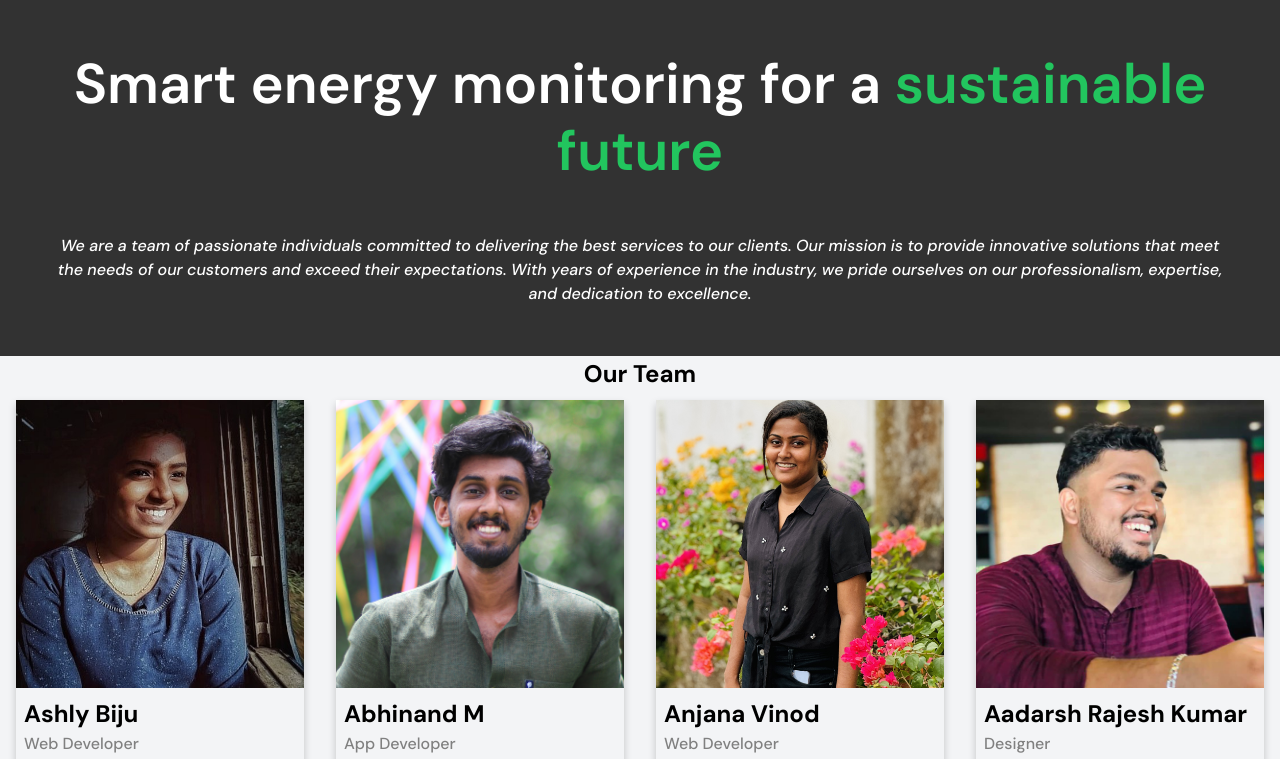
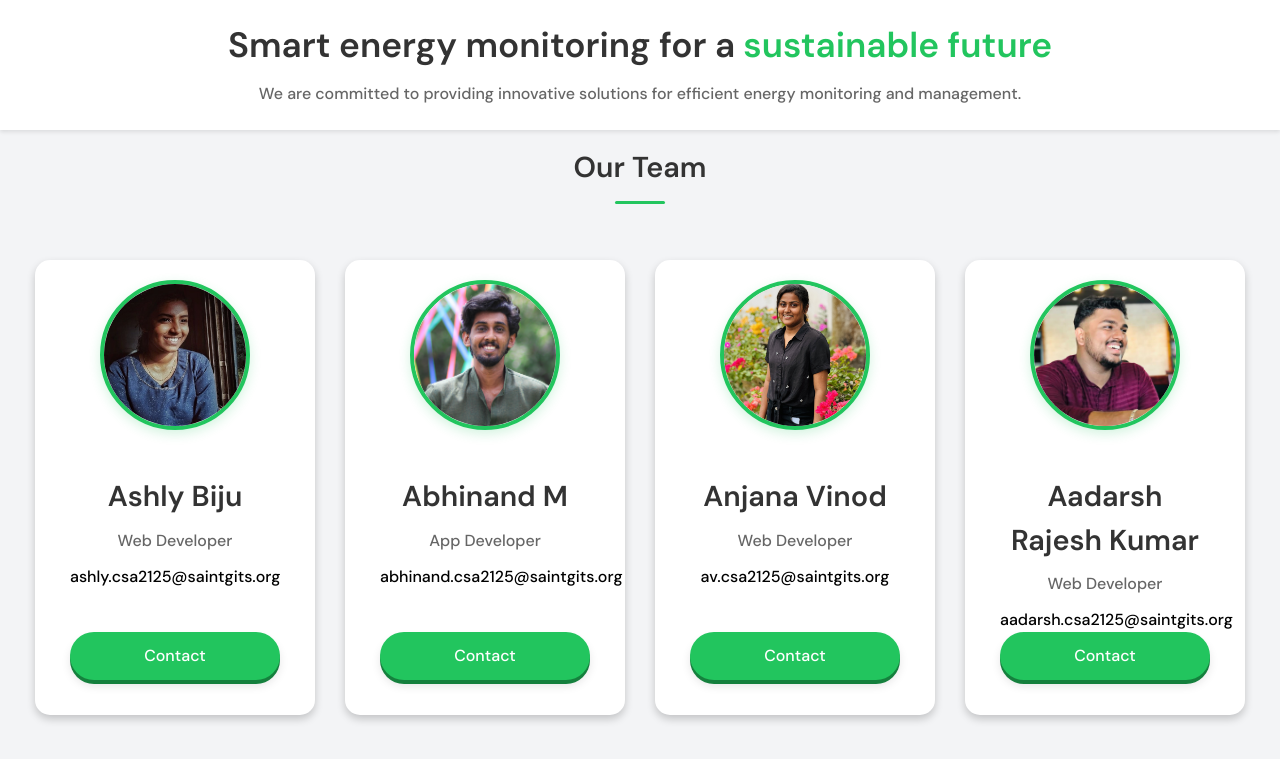
Before and after one commit to ashlybiju5207/Mainproject, a React (Create React App) app: page /aboutus in a window 1280 px wide. Shown: the top 759 px of the page. Built offline with nearby package versions, Linux system fonts and the light colour scheme.

Commit message:
ui updated

```diff
--- a/package.json
+++ b/package.json
@@ -7,6 +7,7 @@
     "@testing-library/jest-dom": "^5.17.0",
     "@testing-library/react": "^13.4.0",
     "@testing-library/user-event": "^13.5.0",
+    "html2pdf.js": "^0.10.2",
     "lucide-react": "^0.469.0",
     "react": "^18.3.1",
     "react-dom": "^18.3.1",
--- a/src/screens/Aboutus.css
+++ b/src/screens/Aboutus.css
@@ -6,6 +6,12 @@ body {
 html {
   box-sizing: border-box;
 }
+
+*, *:before, *:after {
+  box-sizing: inherit;
+}
+
+/* Typography */
 h1 {
   font-size: 3.5em;
   font-weight: 600;
@@ -18,72 +24,236 @@ body {
 }
 
 .highlight {
-    color: #22c55e; /* Change text color */
-
-    }
-  .about-section p {
-    padding: 50px 0px 0px 0px;
-    font-style: italic;
-  }
-  *, *:before, *:after {
-    box-sizing: inherit;
+  color: #22c55e;
 }
 
-  .column {
-    float: left;
-    width: 25%;
-    margin-bottom: 16px;
-    padding: 0 8px;
-  }
-
-  .card {
-    box-shadow: 0 4px 8px 0 rgba(0, 0, 0, 0.2);
-    margin: 8px;
-  }
-
+/* About Section - Preserved */
 .about-section {
   padding: 50px;
   text-align: center;
   background-color: #323232;
   color: rgb(255, 255, 255);
 }
-  .container {
-    padding: 8px; /* Adjust padding to shrink content space */
-    height: auto; /* Ensure it dynamically fits the content */
-    max-height: 100px; /* Set a maximum height to limit its size */
-    overflow: hidden; /* Hide content if it overflows */
+
+.about-section p {
+  padding: 50px 0px 0px 0px;
+  font-style: italic;
+}
+
+/* Team Section - Updated */
+.about-wrapper {
+  padding: 20px;
+  max-width: 1400px;
+  margin: 0 auto;
+}
+
+.team-row {
+  display: flex;
+  justify-content: center;
+  align-items: stretch;
+  gap: 30px;
+  margin-top: 20px;
+  padding: 20px;
+  height: auto;
+}
+
+.team-column {
+  flex: 0 1 280px;
+  min-width: 280px;
+  display: flex;
+}
+
+.team-card {
+  background: white;
+  border-radius: 15px;
+  padding: 20px;
+  text-align: center;
+  box-shadow: 0 4px 8px rgba(0, 0, 0, 0.2);
+  transition: transform 0.3s ease;
+  display: flex;
+  flex-direction: column;
+  width: 100%;
+}
+
+.team-card:hover {
+  transform: translateY(-5px);
+}
+
+.profile-image {
+  width: 180px;
+  height: 180px;
+  margin: 0 auto 20px;
+  border-radius: 50%;
+  overflow: hidden;
+  border: 4px solid #22c55e;
+  box-shadow: 0 4px 12px rgba(34, 197, 94, 0.2);
+}
+
+.profile-image {
+  width: 150px;
+  height: 150px;
+  margin: 0 auto 20px;
+  border-radius: 50%;
+  overflow: hidden;
+  border: 4px solid #22c55e;
+  box-shadow: 0 4px 12px rgba(34, 197, 94, 0.2);
+  flex-shrink: 0;
+}
+
+.member-info {
+  flex-grow: 1;
+  display: flex;
+  flex-direction: column;
+  justify-content: space-between;
+  padding: 15px;
 }
 
 
-  .container::after, .row::after {
-    content: "";
-    clear: both;
-    display: table;
+.member-info h2 {
+  margin: 10px 0;
+  color: #333;
 }
 
 .title {
-    color: grey;
+  color: #666;
+  margin-bottom: 12px;
 }
 
-  .button {
+.contact-btn {
+   margin-top: auto;
+  background: #22c55e;
+  color: white;
   border: none;
-    outline: 0;
-    display: inline-block;
-    padding: 8px;
-    color: white;
-    background-color: #000;
-    text-align: center;
+  padding: 12px 30px;
+  border-radius: 25px;
+  font-weight: 500;
   cursor: pointer;
-    width: 100%;
-    margin: 0; /* No extra margin */
+  transform: translateY(0);
+  transition: all 0.3s ease;
+  box-shadow: 0 4px 0 #15803d,
+              0 6px 10px rgba(0, 0, 0, 0.1);
 }
-  .button:hover {
-    background-color: #555;
+
+.contact-btn:hover {
+  transform: translateY(-2px);
+  box-shadow: 0 6px 0 #15803d,
+              0 8px 15px rgba(0, 0, 0, 0.2);
+}
+
+.contact-btn:active {
+  transform: translateY(2px);
+  box-shadow: 0 2px 0 #15803d,
+              0 4px 8px rgba(0, 0, 0, 0.1);
+}
+
+/* Responsive Design */
+@media screen and (max-width: 1200px) {
+  .team-row {
+    flex-wrap: wrap;
+  }
+
+  .team-column {
+    flex: 0 1 calc(50% - 30px);
+  }
 }
 
 @media screen and (max-width: 650px) {
-    .column {
-      width: 100%;
-      display: block;
+  .team-column {
+    flex: 0 1 100%;
+  }
+
+  h1 {
+    font-size: 2.5em;
   }
 }
+
+.about-container {
+  height: 100vh;
+  display: flex;
+  flex-direction: column;
+
+}
+
+.header-section {
+  padding: 1.5rem;
+  background: white;
+  box-shadow: 0 2px 4px rgba(0,0,0,0.1);
+  height: 20vh;
+  display: flex;
+  flex-direction: column;
+  justify-content: center;
+  align-items: center;
+}
+
+.header-section h1 {
+  font-size: 2.2rem;
+  margin: 0;
+  line-height: 1.2;
+  color: #333;
+  display: flex;
+  align-items: center;
+  gap: 0.5rem;
+  white-space: nowrap;
+}
+
+.highlight {
+  color: #22c55e;
+  font-weight: 600;
+}
+
+.header-section p {
+  margin: 1rem 0 0;
+  font-size: 1rem;
+  color: #666;
+  max-width: 800px;
+  text-align: center;
+}
+
+@media screen and (max-width: 768px) {
+  .header-section h1 {
+    font-size: 1.8rem;
+    flex-direction: column;
+    white-space: normal;
+    text-align: center;
+  }
+}
+
+#our-team {
+  text-align: center;
+  color: #333;
+  font-size: 1.8rem;
+  margin: 1rem 0;
+  font-weight: 600;
+  position: relative;
+  padding-bottom: 15px;
+}
+
+#our-team::after {
+  content: '';
+  position: absolute;
+  bottom: 0;
+  left: 50%;
+  transform: translateX(-50%);
+  width: 50px;
+  height: 3px;
+  background: #22c55e;
+  border-radius: 2px;
+}
+.team-card .member-info h2 {
+  font-size: 1.8rem;
+  margin: 10px 0;
+  color: #333;
+  font-weight: 600;
+  transition: all 0.3s ease;
+}
+
+/* Mission Vision headings */
+.mission-vision-section .team-card .member-info h2 {
+  color: #22c55e;
+  text-shadow: 0 2px 4px rgba(34, 197, 94, 0.1);
+}
+
+.mission-vision-section .team-card:hover .member-info h2 {
+  transform: translateY(-2px);
+  text-shadow: 0 4px 8px rgba(34, 197, 94, 0.2);
+}
--- a/src/screens/Aboutus.jsx
+++ b/src/screens/Aboutus.jsx
@@ -1,71 +1,106 @@
 import React from 'react';
 import './Aboutus.css';
-import  ashly from'../images/ashly.jpeg';
-import abhinand from'../images/abhinand.jpg';
-import anjana from'../images/anjana.jpg';
-import aadarsh from'../images/aadarsh.jpg';
+import ashly from '../images/ashly.jpeg';
+import abhinand from '../images/abhinand.jpg';
+import anjana from '../images/anjana.jpg';
+import aadarsh from '../images/aadarsh.jpg';
+
 const AboutUs = () => {
   return (
-    <div>
-      <div className="about-section">
-      <h1>
-            Smart energy monitoring for a  <span className="highlight">sustainable future</span>
-          </h1>
-        <p>We are a team of passionate individuals committed to delivering the best services to our clients.
-             Our mission is to provide innovative solutions that meet the needs of our customers and exceed their expectations.
-              With years of experience in the industry, we pride ourselves on our professionalism, expertise, and dedication to excellence.
+    <div className="about-container">
+      <header className="header-section">
+        <h1>
+          Smart energy monitoring for a{' '}
+          <span className="highlight">sustainable future</span>
+        </h1>
+        <p>
+          We are committed to providing innovative solutions for efficient energy monitoring and management.
         </p>
-      </div>
+      </header>
 
-      <h2 id="our-team" style={{ textAlign: 'center' }}>Our Team</h2>      <div className="row">
-        <div className="column">
-          <div className="card">
-          <img src={ashly} alt="Ashly" style={{ width: '100%' }} />
-        <div className="container">
+      <h2 id="our-team">Our Team</h2>
+      <div className="team-row">
+        <div className="team-column">
+          <div className="team-card">
+            <div className="profile-image">
+              <img src={ashly} alt="Ashly" />
+            </div>
+            <div className="member-info">
               <h2>Ashly Biju</h2>
               <p className="title">Web Developer</p>
               <p>ashly.csa2125@saintgits.org</p>
-              <p><button className="button">Contact</button></p>
+              <button className="contact-btn">Contact</button>
             </div>
           </div>
         </div>
 
-        <div className="column">
-          <div className="card">
-          <img src={abhinand} alt="Abhinand" style={{ width: '100%' }} />
-            <div className="container">
+        <div className="team-column">
+          <div className="team-card">
+            <div className="profile-image">
+              <img src={abhinand} alt="Abhinand M" />
+            </div>
+            <div className="member-info">
               <h2>Abhinand M</h2>
               <p className="title">App Developer</p>
               <p>abhinand.csa2125@saintgits.org</p>
-              <p><button className="button">Contact</button></p>
+              <button className="contact-btn">Contact</button>
             </div>
           </div>
         </div>
 
-        <div className="column">
-          <div className="card">
-          <img src={anjana} alt="Anjana" style={{ width: '100%' }} />
-            <div className="container">
+        <div className="team-column">
+          <div className="team-card">
+            <div className="profile-image">
+              <img src={anjana} alt="Anjana" />
+            </div>
+            <div className="member-info">
               <h2>Anjana Vinod</h2>
               <p className="title">Web Developer</p>
               <p>av.csa2125@saintgits.org</p>
-              <p><button className="button">Contact</button></p>
+              <button className="contact-btn">Contact</button>
             </div>
           </div>
         </div>
 
-        <div className="column">
-          <div className="card">
-          <img src={aadarsh} alt="Aadarsh" style={{ width: '100%' }} />
-            <div className="container">
+        <div className="team-column">
+          <div className="team-card">
+            <div className="profile-image">
+              <img src={aadarsh} alt="Aadarsh" />
+            </div>
+            <div className="member-info">
               <h2>Aadarsh Rajesh Kumar</h2>
-              <p className="title">Designer</p>
+              <p className="title">Web Developer</p>
               <p>aadarsh.csa2125@saintgits.org</p>
-              <p><button className="button">Contact</button></p>
+              <button className="contact-btn">Contact</button>
             </div>
           </div>
         </div>
+      </div>
 
+      <div className="mission-vision-section">
+        <div className="team-row">
+          <div className="team-column">
+            <div className="team-card">
+              <div className="mission-icon">🎯</div>
+              <div className="member-info">
+                <h2>Our Mission</h2>
+                <p className="title">Purpose Driven Solutions</p>
+                <p>To revolutionize energy monitoring through innovative technology, making sustainable energy management accessible and efficient for everyone.</p>
+              </div>
+            </div>
+          </div>
+
+          <div className="team-column">
+            <div className="team-card">
+              <div className="mission-icon">👁️</div>
+              <div className="member-info">
+                <h2>Our Vision</h2>
+                <p className="title">Future Forward</p>
+                <p>To be the global leader in smart energy solutions, driving the transition towards a more sustainable and energy-efficient future.</p>
+              </div>
+            </div>
+          </div>
+        </div>
       </div>
     </div>
   );
--- a/src/screens/reports.jsx
+++ b/src/screens/reports.jsx
@@ -1,6 +1,8 @@
 import React from 'react';
 import { Link, useLocation } from 'react-router-dom';
 import { ChevronDown, MoreVertical } from 'lucide-react';
+import PrintReportButton from '../components/PrintReportButton';
+import './print.css';
 
 const Reports = () => {
   const location = useLocation();
@@ -53,7 +55,7 @@ const Reports = () => {
 
           {/* Report Section */}
           <div className="bg-white rounded-lg shadow">
-            <div className="p-6">
+            <div className="p-6" id="pdf-content">
               <div className="flex justify-between items-center mb-6">
                 <h2 className="text-xl font-semibold">Report</h2>
                 <button className="p-2 hover:bg-gray-100 rounded-full">
@@ -89,6 +91,8 @@ const Reports = () => {
                   ))}
                 </tbody>
               </table>
+              {/* Add PrintReportButton here */}
+              <PrintReportButton contentId="pdf-content" />
             </div>
           </div>
         </div>
```
Also changed, not shown: src/components/PrintReportButton.jsx (added, +61 -0 lines), src/screens/print.css (added, +30 -0 lines), 1 other file (tests, documents, lock files or other folders). Lines whose indentation alone changed are shown as unchanged.
